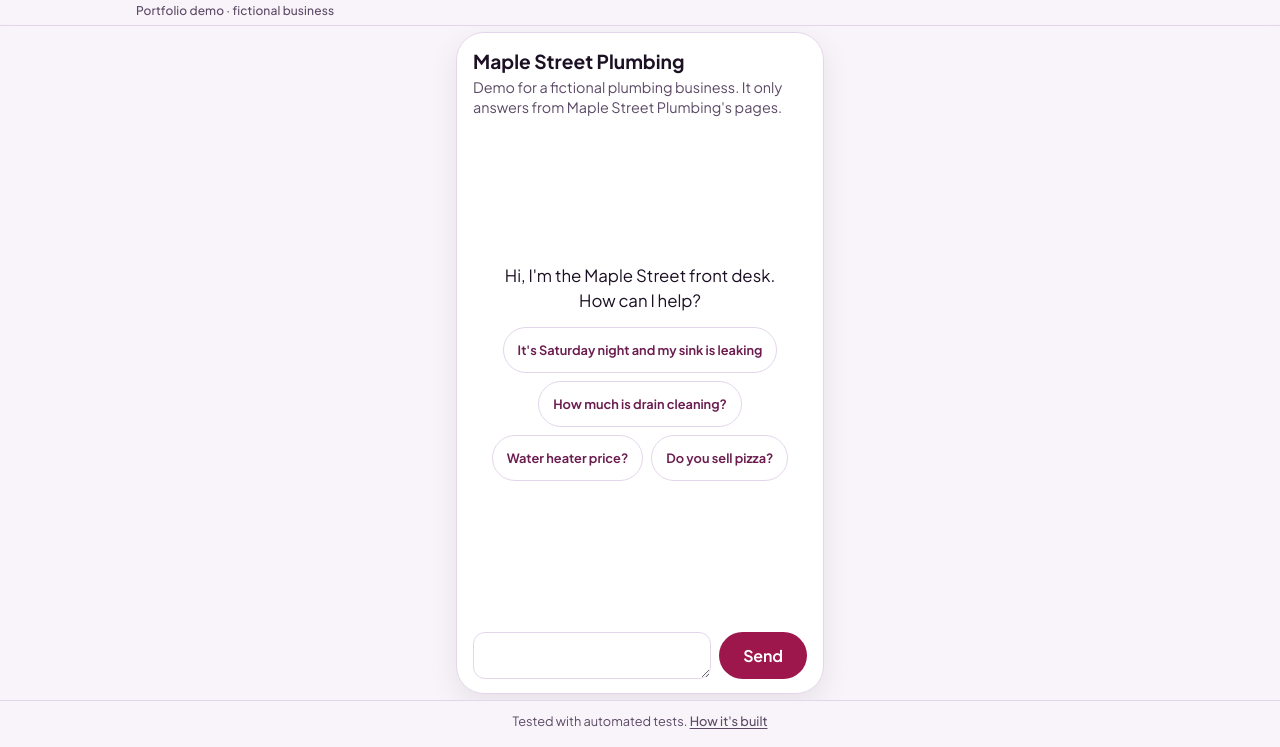
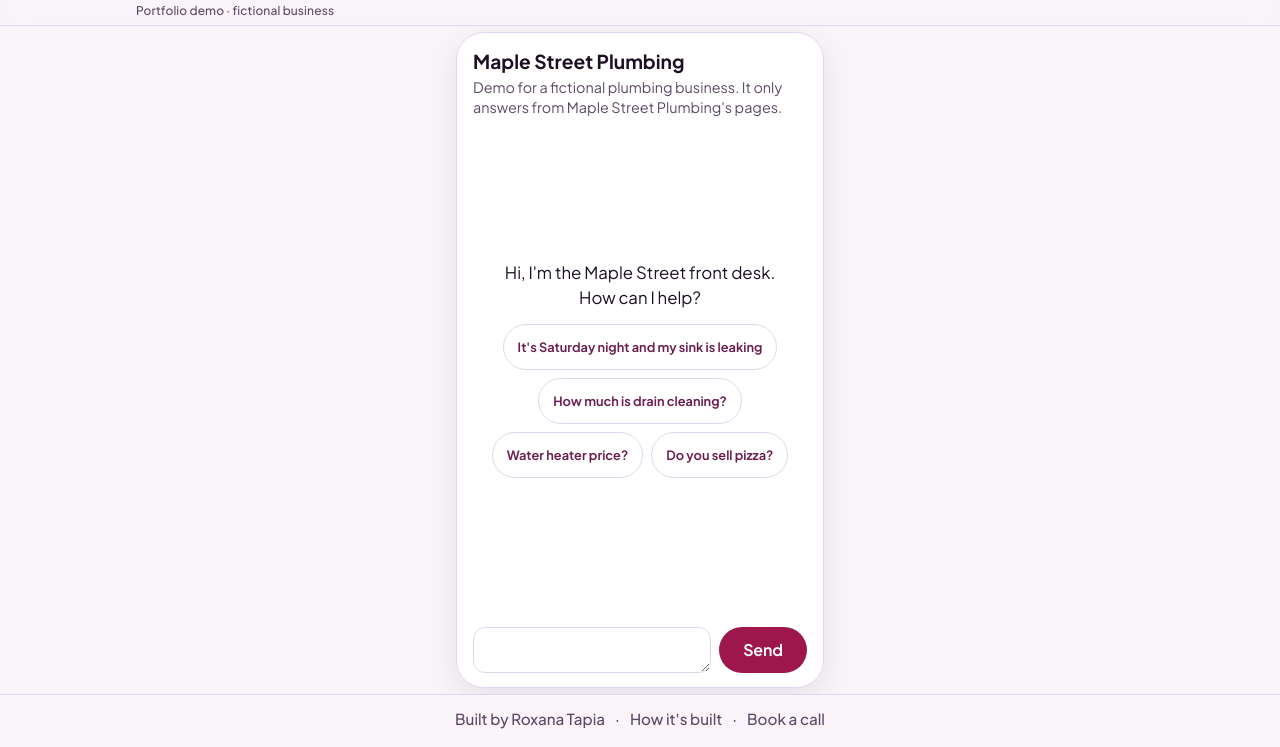
Before and after one commit to RoxanaTapia/maple-street-front-desk, a plain HTML site: page demo/index.html in a window 1280 px wide. Shown: the part 53-800 px from the top of the page. Drawn offline with Linux system fonts and the light colour scheme; files whose address does not match are found by name.

Commit message:
Use the shared footer on the demo chat. (#103)
The footer is Built by Roxana Tapia, How it's built, and Book a call. How it's built opens the case notes.

Co-authored-by: Cursor Agent <cursoragent@cursor.com>

```diff
--- a/demo/index.html
+++ b/demo/index.html
@@ -89,7 +89,11 @@
   </main>
   <footer class="dk-footer">
     <div class="dk-footer-slot">
-      <p class="quiet">Tested with automated tests. <a href="https://roxanatapia.dev/cases/front-desk">How it's built</a></p>
+      <a href="https://roxanatapia.dev/">Built by Roxana Tapia</a>
+      <span aria-hidden="true">·</span>
+      <a href="https://roxanatapia.dev/cases/front-desk">How it's built</a>
+      <span aria-hidden="true">·</span>
+      <a href="https://calendar.google.com/calendar/appointments/schedules/AcZssZ3r5LJ7bPLsMMNRH2fcH9DkzDNTf8oA8XIg0NX9aNpoKezPGMN2Z2OTD-baqG9XoB5vfehzJnzt?gv=true" target="_blank" rel="noopener noreferrer">Book a call</a>
     </div>
   </footer>
   <script src="/demo-kit/theme.js"></script>
--- a/demo/style.css
+++ b/demo/style.css
@@ -10,6 +10,17 @@ h1.dk-product {
 .dk-footer-slot {
   padding-top: 12px;
   padding-bottom: 16px;
+  color: var(--color-muted);
+  font-weight: 500;
+}
+
+.dk-footer-slot a {
+  color: var(--color-muted);
+  font-weight: 500;
+}
+
+.dk-footer-slot a:hover {
+  color: var(--color-accent);
 }
 
 .wrap {
@@ -44,8 +55,7 @@ h1.dk-product {
 }
 
 .phone-top h2,
-.demo,
-.quiet {
+.demo {
   margin: 0;
 }
 
@@ -57,31 +67,13 @@ h1.dk-product {
 .demo,
 .hint,
 .elapsed,
-.behind,
-.quiet {
+.behind {
   color: var(--color-muted);
 }
 
 .demo {
   font-size: 0.9rem;
   line-height: 1.4;
-}
-
-.quiet {
-  font-size: 0.8rem;
-  line-height: 1.4;
-  text-align: center;
-}
-
-.dk-footer-slot .quiet a {
-  color: var(--color-muted);
-  font-weight: 500;
-  text-decoration: underline;
-  text-underline-offset: 2px;
-}
-
-.dk-footer-slot .quiet a:hover {
-  color: var(--color-accent);
 }
 
 .case-chips {
```
Also changed, not shown: 2 other files.
